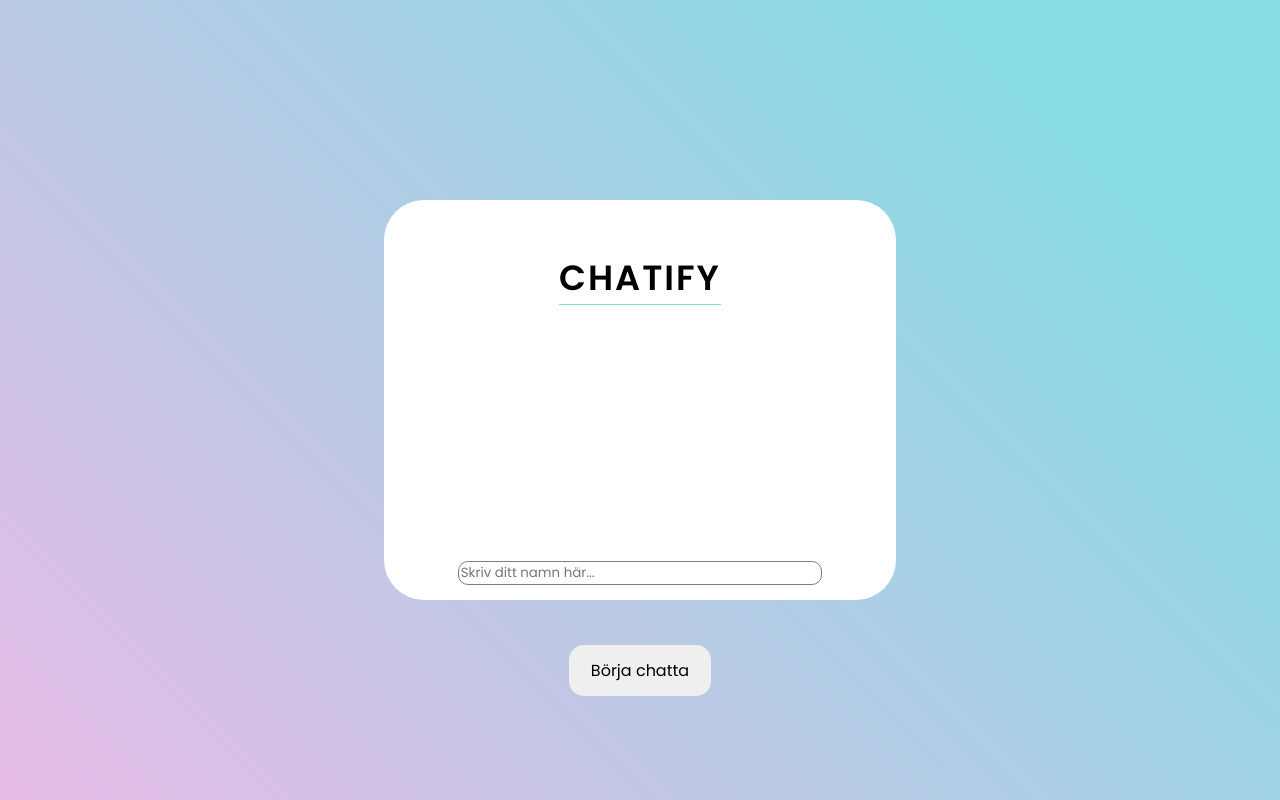
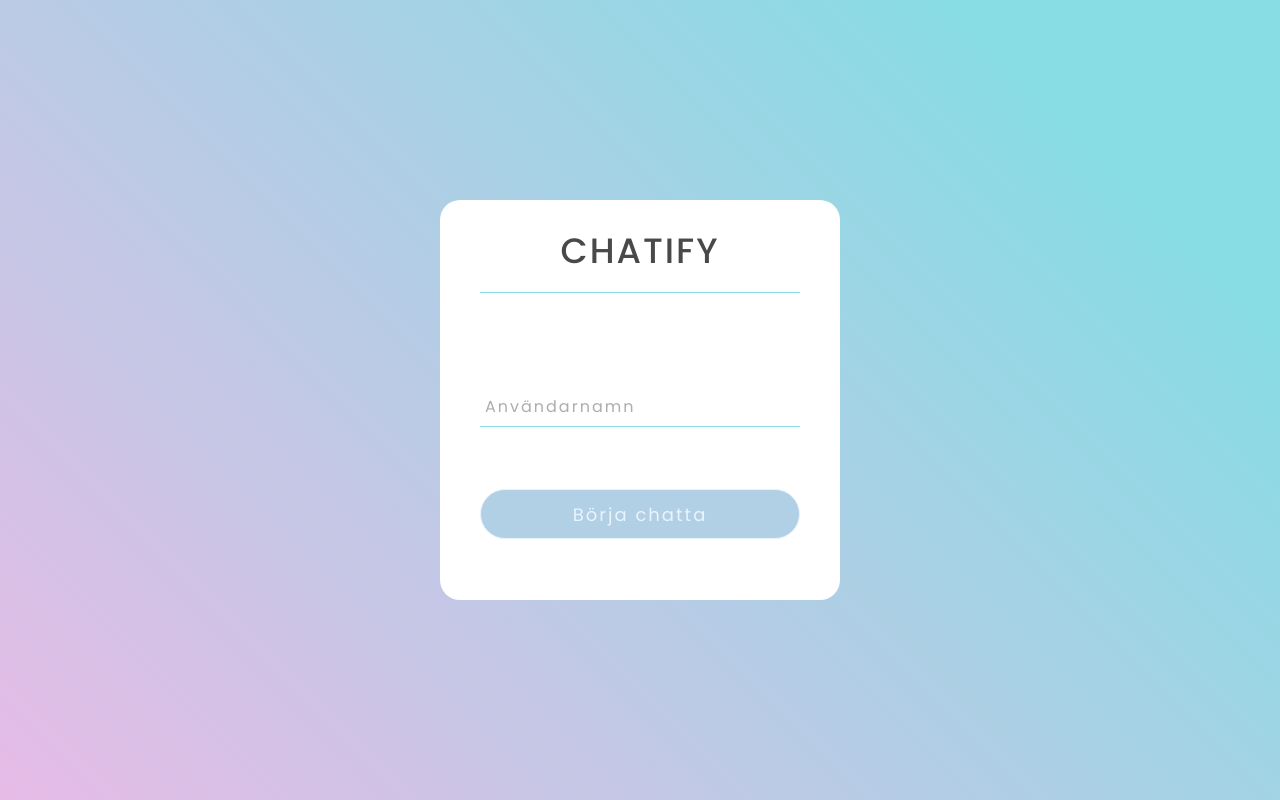
Before and after one commit to elinrobertson/Chatify4, a React (Vite) app in the folder client/: page / in a window 1280 px wide. Built offline with nearby package versions, Linux system fonts and the light colour scheme.

Commit message:
styling login-page

```diff
--- a/client/src/App.tsx
+++ b/client/src/App.tsx
@@ -22,8 +22,12 @@ function App() {
 
       <div className="login-container">
       <h1>Chatify</h1>
-        <input type="text" placeholder="Skriv ditt namn här..."/>
+      <form method="post">
+      <div className="text-field">
+        <input type="text" placeholder="Användarnamn"/>
+      </div>
         <button onClick={initChat}>Börja chatta</button>
+      </form>
       </div>
 
     </>
--- a/client/src/Main.css
+++ b/client/src/Main.css
@@ -1,64 +1,100 @@
 @import url('https://fonts.googleapis.com/css2?family=Poppins:wght@400;500;600;700&display=swap');
 
-:root>* {
-    box-sizing: border-box;
+* {
+    font-family: 'Poppins', sans-serif;
+}
+body {
     padding: 0;
     margin: 0;
     font-family: 'Poppins', sans-serif;
-    }
-
-    html {
-        width: 100%;
-        height: 100%;
-    }
-
-    body {
-        width: 100%;
-        height: 100%;
-        display: flex;
-        align-items: center;
-        justify-content: center;
-        min-height: 100vh;
-        background-color: #e6bbe6;
-        background-image: linear-gradient(45deg, #e6bbe6 0%, #88dce4 84%);
-    }
-
-    main {
-        width: 100%;
-        height: 100%;
-        display: flex;
-        flex-flow: row wrap;
-    }
-
-    main>*{
-        max-width: 100%;
-    }
+    height: 100vh;
+    overflow: hidden;
+    background: linear-gradient(45deg, #e6bbe6 0%, #88dce4 84%);
+}
 
 .login-container {
-    display: flex;
-    flex-direction: column;
-    justify-content: flex-start;
-    align-content: center;
-    align-items: center;
+    position: absolute;
+    top: 50%;
+    left: 50%;
+    transform: translate(-50%, -50%);
+    width: 25rem;
+    height: 25rem;
     background: white;
-    height:50vh;
-    width: 40vw;
-
-    border-radius: 40px;
+    border-radius: 20px;
 }
 
 
 .login-container h1 {
+    /* display: flex;
+    justify-content: center;
+    align-items: center; */
+    text-align: center;
+    padding: 0 0 15px 0;
+    border-bottom: 1px solid #88dce4;
+    width: 20rem;
+    margin-left: 2.5rem;
     text-transform: uppercase;
     letter-spacing: 2px;
-    font-size: 35px;
-    font-weight: 600;
-    margin-top: 10%;
-    margin-bottom: 50%;
-    border-bottom: 1px solid #88dce4;
+    font-weight: 500;
+    font-size: 2.2rem;
+    color: rgb(74, 73, 73);
+
 }
 
-.login-container input {
+.login-container form {
+    padding: 40px 40px;
+    box-sizing: border-box;
+}
+
+form .text-field {
+    position: relative;
+    border-bottom: 1px solid #88dce4;
+    margin: 30px 0;
+}
+
+.text-field input {
+    width: 100%;
+    padding: 0 5px;
+    height: 40px;
+    font-size: 16px;
+    border: none;
+    background: none;
+    outline: none;
+}
+
+.text-field ::placeholder {
+    position: absolute;
+    top: 50%;
+    left: 5px;
+    color: #adadad;
+    transform: translateY(-50%);
+    font-size: 16px;
+    pointer-events: none;
+    letter-spacing: 2px;
+}
+
+.login-container button {
+    width: 100%;
+    height: 50px;
+    border: 1px solid;
+    background: #B1CFE5;
+    border-radius: 25px;
+    font-size: 18px;
+    color: #e9f4fb;
+    font-weight: 300;
+    cursor: pointer;
+    outline: none;
+    margin-top: 2rem;
+    font-family: 'Poppins', sans-serif;
+    letter-spacing: 2px;
+}
+
+.login-container button:hover {
+    border-color: #B1CFE5;
+    transition: .5s;
+}
+
+/* .login-container input {
     width: 40vw;
     height: 50vh;
     width: 70%;
@@ -66,9 +102,9 @@
     border: 1px grey solid;
     border-radius: 10px;
     font-family: 'Poppins', sans-serif;
-}
+} */
 
-.login-container button {
+/* .login-container button {
     font-family: 'Poppins', sans-serif;
     border: none;
     outline: none;
@@ -78,4 +114,4 @@
     font-size: 16px;
     cursor: pointer;
     margin-top: 60px;
-}
+} */
```
